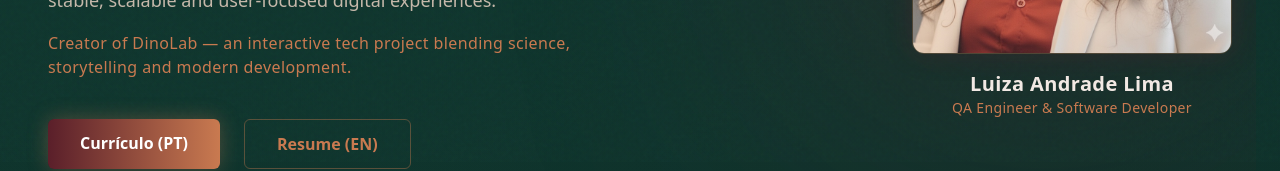
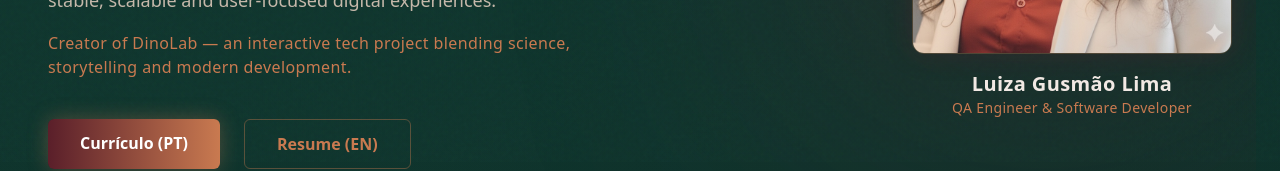
Before and after one commit to andradeg-luiza/personalpage, a React (Vite) app: page / in a window 1280 px wide. Shown: the part 638-809 px from the top of the page. Built offline with nearby package versions, Linux system fonts and the light colour scheme.

Commit message:
doc: update family name

```diff
--- a/src/sections/hero/hero.tsx
+++ b/src/sections/hero/hero.tsx
@@ -130,7 +130,7 @@ export default function Hero() {
           {/* Nome + Cargo */}
           <div className="mt-4 text-center">
             <h3 className="text-xl font-semibold text-[#F2E9E4]">
-              Luiza Andrade Lima
+              Luiza Gusmão Lima
             </h3>
             <p className="text-[#C97A50] text-sm tracking-wide">
               QA Engineer & Software Developer
```
